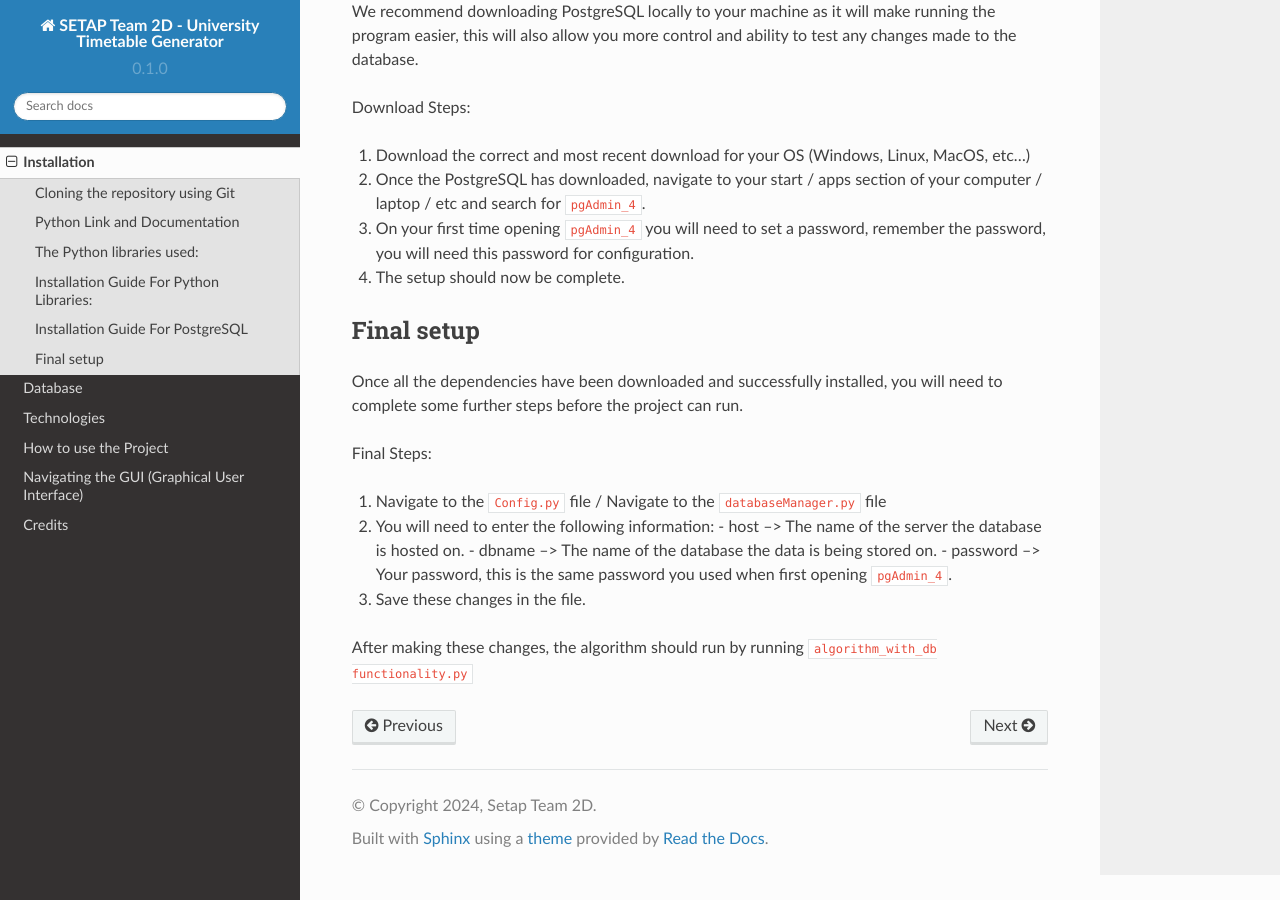
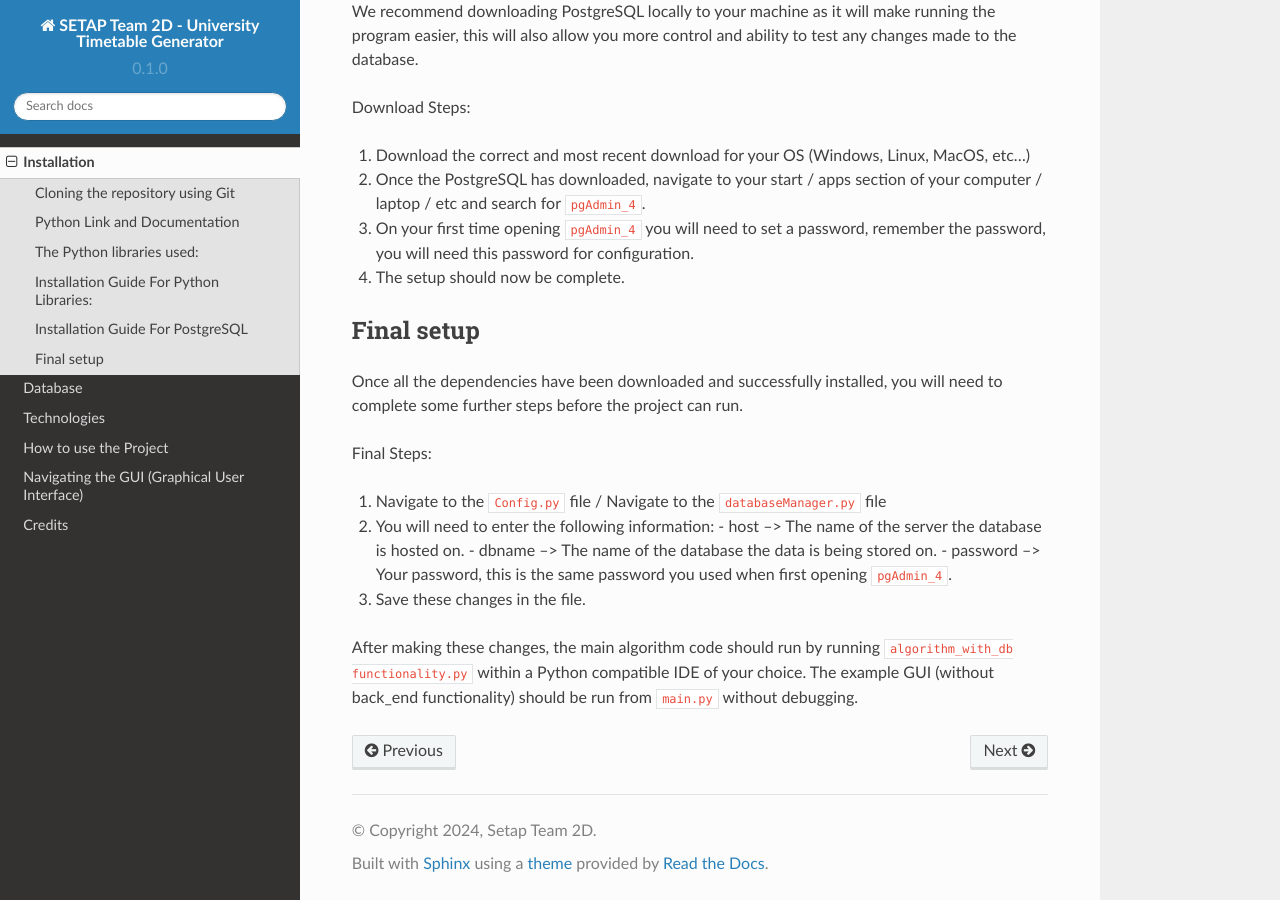
Before and after one commit to Group-2D/Demo-Project, a Sphinx documentation site: the page built from docs/source/installation.rst, in a window 1280 px wide and 900 px high, scrolled down 1197 px. Built offline with Sphinx 7.4.7 and the Read the Docs theme 2.0.0, drawn with Linux system fonts in a browser that asks for light colours.

Commit message:
Update installation.rst

```diff
--- a/docs/source/installation.rst
+++ b/docs/source/installation.rst
@@ -108,4 +108,5 @@ Final Steps:
 
 3. Save these changes in the file.
 
-After making these changes, the algorithm should run by running ``algorithm_with_db functionality.py``
+After making these changes, the main algorithm code should run by running ``algorithm_with_db functionality.py`` within a Python compatible IDE of your choice.
+The example GUI (without back_end functionality) should be run from ``main.py`` without debugging.
```
